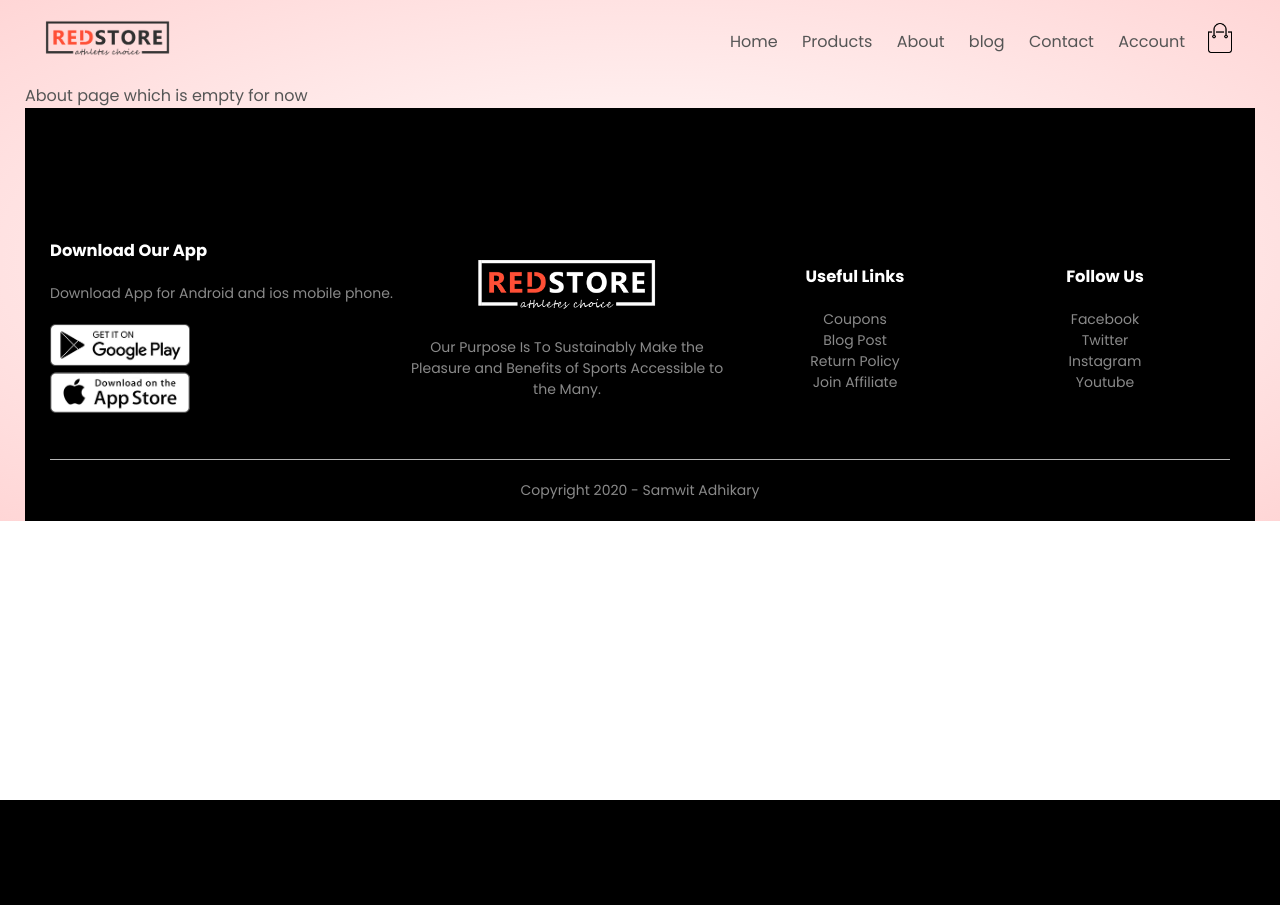
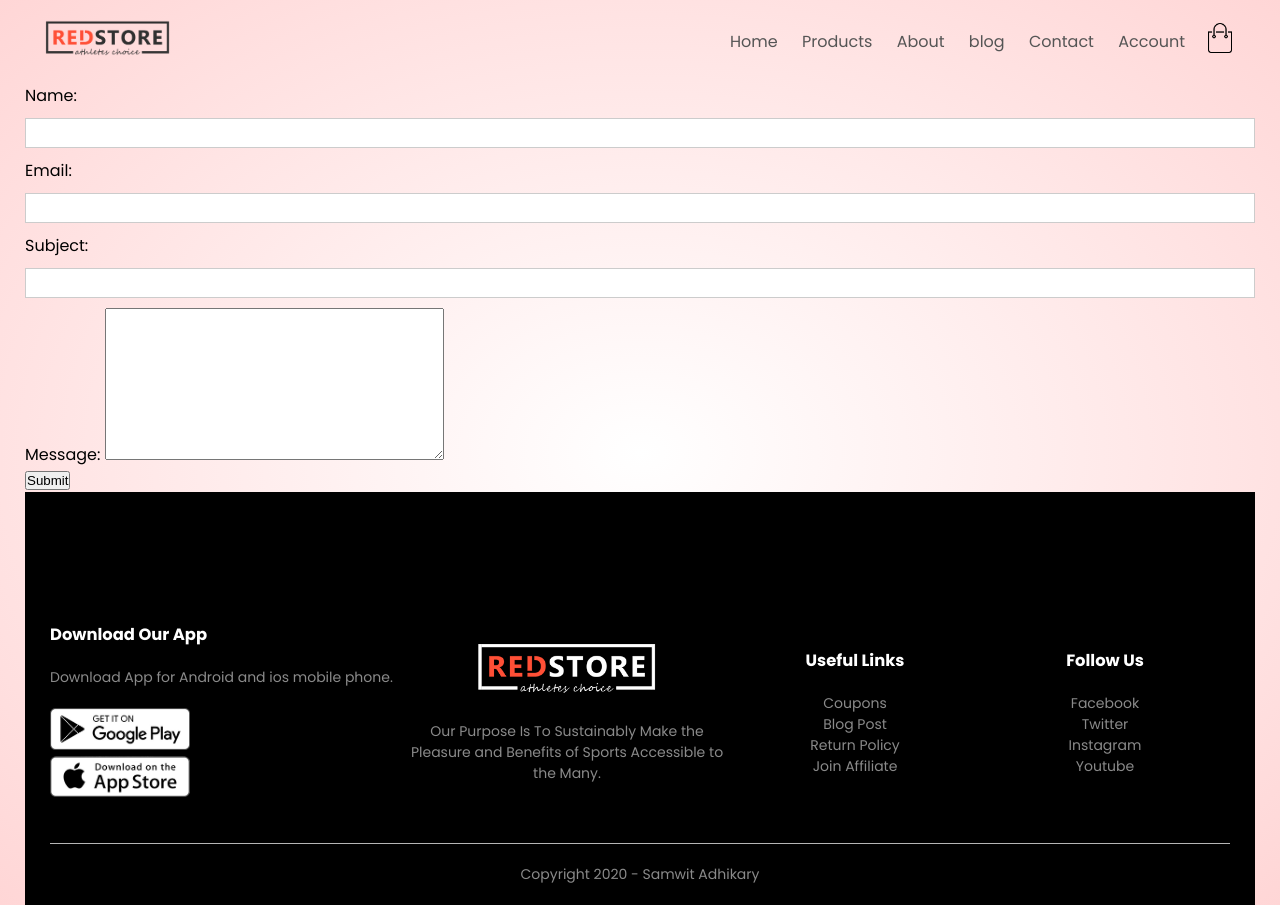
Before and after one commit to bigbanana80/Septo-PC, a Django app: page /contact in a window 1280 px wide. Before the commit the page ends 800 px from the top, so only its background shows below. Run offline with Django 5.2, Linux system fonts and the light colour scheme.

Commit message:
contact page

```diff
--- a/home/admin.py
+++ b/home/admin.py
@@ -7,5 +7,11 @@ class blog(admin.ModelAdmin):
     list_display = ["id", "title", "date_published"]
 
 
+class contact(admin.ModelAdmin):
+    # settings here
+    list_display = ["email", "subject", "message"]
+
+
 # Register your models here.
 admin.site.register(models.blog, blog)
+admin.site.register(models.contact, contact)
--- /dev/null
+++ b/home/forms.py
@@ -0,0 +1,8 @@
+from django import forms
+from .models import contact
+
+
+class ContactForm(forms.ModelForm):
+    class Meta:
+        model = contact
+        fields = ("name", "email", "subject", "message")
--- a/home/models.py
+++ b/home/models.py
@@ -24,3 +24,10 @@ class blog(models.Model):
 
     def __str__(self) -> str:
         return self.title
+
+
+class contact(models.Model):
+    name = models.CharField(max_length=255, blank=True)
+    email = models.EmailField(max_length=255, blank=False)
+    subject = models.CharField(max_length=255, blank=True)
+    message = models.TextField(blank=False)
--- a/home/views.py
+++ b/home/views.py
@@ -1,5 +1,5 @@
 from django.shortcuts import render, HttpResponse, get_object_or_404
-from . import package, models
+from . import package, models, forms
 from django.utils import timezone
 from django.core.paginator import Paginator
 
@@ -26,7 +26,12 @@ def about(request):
 
 
 def contact(request):
-    return render(request, "contact.html")
+    if request.method == "POST":
+        form = forms.ContactForm(request.POST)
+        if form.is_valid():
+            form.save()
+    form = forms.ContactForm()
+    return render(request, "contact.html", {"form": form})
 
 
 def blog(request):
--- a/templates/contact.html
+++ b/templates/contact.html
@@ -1,4 +1,8 @@
 {% extends "base.html" %} {% load static %} {% block content %}
 
-<p>About page which is empty for now</p>
+<form action="{% url 'contact' %}" method="post">
+  {% csrf_token %} {{form}}
+  <button type="submit">Submit</button>
+</form>
+
 {% endblock content %}
```
Also changed, not shown: db.sqlite3, home/migrations/0008_contact.py (added).
